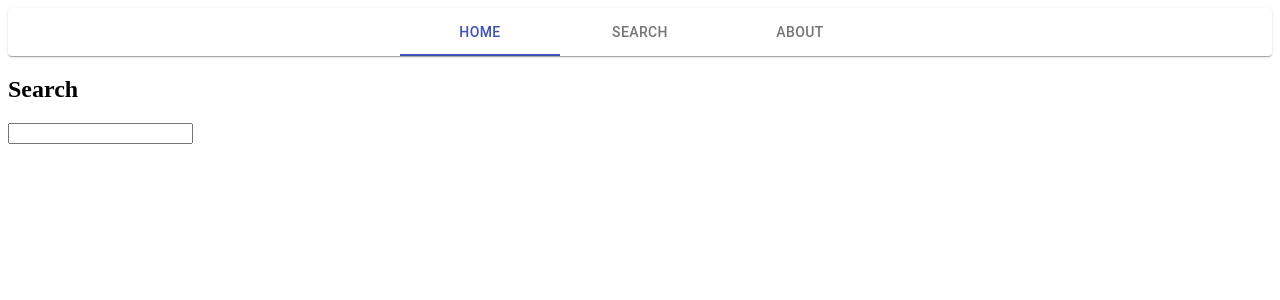
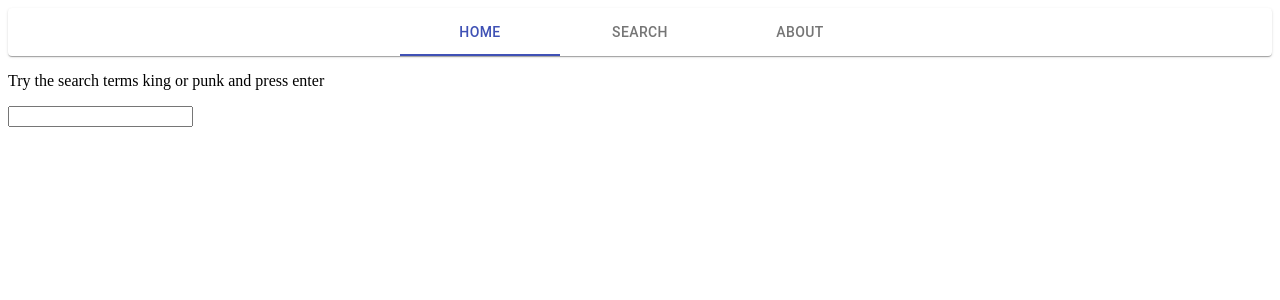
Before and after one commit to morsning/react, a React (Create React App) app in the folder project-3/: page /search in a window 1280 px wide. Shown: the top 300 px of the page. Built offline with nearby package versions, Linux system fonts and the light colour scheme; no server answers.

Commit message:
solution for the exercise

```diff
--- a/project-3/src/Components/App.js
+++ b/project-3/src/Components/App.js
@@ -3,10 +3,12 @@ import { BrowserRouter as Router, Route} from "react-router-dom";
 import axios from 'axios';
 import Search from './Search'
 import { Nav } from './Nav'
+import { ListResources } from './ListResources';
 
 class App extends React.Component {
     state = {
         categorySelected : 0,
+        selectedBeerName : '',
         beers: []
     }
 
@@ -18,10 +20,10 @@ class App extends React.Component {
     }
 
     getDataFromAPI = queryString => {
-        axios.get(`https://api.punkapi.com/v2/beers${queryString}`)
+        axios.get(`https://api.punkapi.com/v2/beers?beer_name=${queryString}`)
         .then(res => {
         console.log(res.data);
-        //this.setState({beers: res.data});
+        this.setState({beers: res.data});
       })
     }
 
@@ -30,11 +32,11 @@ class App extends React.Component {
             <div>
                 <Router>
                     <div>
-                        {this.getDataFromAPI('?beer_name=Trashy')}
                         <Nav selectedCat={this.state.categorySelected} onSelect={this.onCategoryChange}/>
                         <Route exact path="/" component={Home} />
                         <Route path="/about" component={About} />
-                        <Route path="/search" component={SearchPage} />
+                        <Route path="/search" render={() => <Search onNameSelect={this.onBeerNameChange} onSearch={this.getDataFromAPI}/>} />
+                        <ListResources beersList={this.state.beers}/>
                     </div>
                 </Router>
             </div>
@@ -46,17 +48,8 @@ function Home() {
     return <h2>Home</h2>;
   }
 
-function About() {
-    return <h2>About</h2>;
-}
-
-function SearchPage() {
-    return (
-        <div>
-            <h2>Search</h2>
-            <Search />
-        </div>
-    );
+function About(props) {
+    return <h2>About</h2>
 }
 
 export default App;
--- /dev/null
+++ b/project-3/src/Components/ListResources.js
@@ -0,0 +1,10 @@
+import React from 'react';
+
+export const ListResources = (props) => {
+
+    return (
+            <ul>
+                {props.beersList.map(value => (<li>{value.name}</li>))}
+            </ul>
+    )
+}
--- a/project-3/src/Components/Search.js
+++ b/project-3/src/Components/Search.js
@@ -7,13 +7,14 @@ class Search extends React.Component {
     onFormSubmit(event) {
         event.preventDefault();
         console.log(this.state.searchTerm);
+        this.props.onSearch(this.state.searchTerm)
     }
 
     render() {
 
         return (
             <div>
-                <p>{this.state.searchTerm}</p>
+                <p>Try the search terms king or punk and press enter</p>
                 <form onSubmit={event => this.onFormSubmit(event)}>
                     <input
                         type="text"
```
